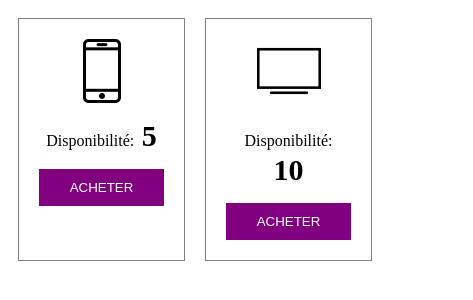
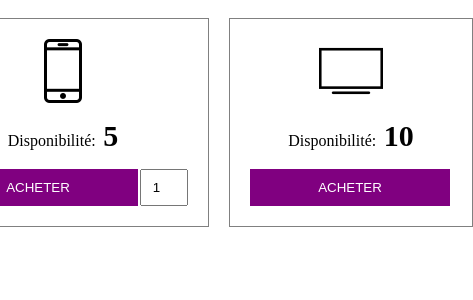
Before and after one commit to gregchapauli/shop, a React (Create React App) app: page / in a window 390 px wide. Shown: the top 300 px of the page, 473 px wide, since content can reach past the window. Built offline with nearby package versions, Linux system fonts and the light colour scheme.

Commit message:
Mise en place du payload sur les téléphones

```diff
--- a/src/components/PhoneContainer.js
+++ b/src/components/PhoneContainer.js
@@ -1,9 +1,12 @@
-import React from "react";
+import React, { useState } from "react";
 import { useSelector, useDispatch } from "react-redux";
 import phone from "../images/phone.png";
 import { buyPhone } from "../redux/Phone/actionPhone";
 
 function PhoneContainer() {
+  const [totalPhone, setTotalPhone] = useState(1);
+  console.log(totalPhone);
+
   const phones = useSelector((state) => state.phone.phones);
   const dispatch = useDispatch();
 
@@ -14,7 +17,14 @@ function PhoneContainer() {
         Disponibilité:
         <span id="count"> {phones}</span>
       </p>
-      <button onClick={() => dispatch(buyPhone())}>Acheter</button>
+      <div className="btnContainer">
+        <button onClick={() => dispatch(buyPhone(totalPhone))}>Acheter</button>
+        <input
+          type="number"
+          value={totalPhone}
+          onChange={(e) => setTotalPhone(e.target.value)}
+        />
+      </div>
     </div>
   );
 }
--- a/src/index.css
+++ b/src/index.css
@@ -35,6 +35,8 @@ button {
   border: 1px solid purple;
   background: purple;
   padding: 10px;
+  min-width: 200px;
+  margin-right: 2px;
   color: #fff;
   text-transform: uppercase;
   cursor: pointer;
@@ -44,3 +46,12 @@ button:hover {
   border: 1px solid rgb(54, 4, 54);
   background: rgb(54, 4, 54);
 }
+
+input {
+  max-width: 40px;
+  text-align: center;
+}
+
+.btnContainer {
+  display: flex;
+}
--- a/src/redux/Phone/actionPhone.js
+++ b/src/redux/Phone/actionPhone.js
@@ -1,7 +1,8 @@
 import { BUY_PHONE } from "./type";
 
-export const buyPhone = () => {
+export const buyPhone = (totalPhone) => {
   return {
     type: BUY_PHONE,
+    payload: totalPhone,
   };
 };
--- a/src/redux/Phone/reducerPhone.js
+++ b/src/redux/Phone/reducerPhone.js
@@ -9,7 +9,7 @@ const phoneReducer = (state = initialStatePhone, action) => {
     case BUY_PHONE:
       return {
         ...state,
-        phones: state.phones - 1,
+        phones: state.phones - action.payload,
       };
 
     default:
```
